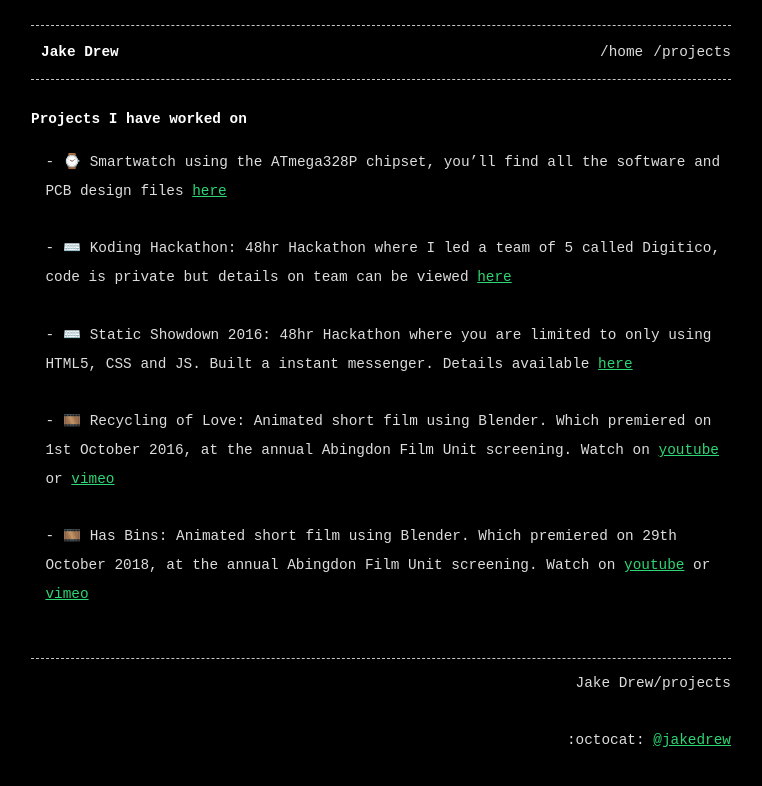
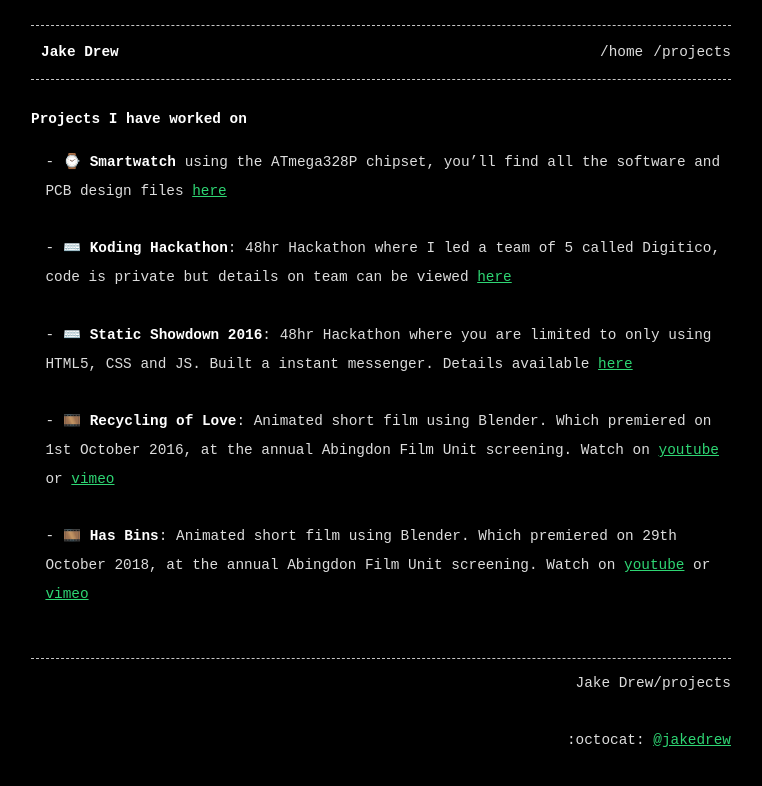
Before and after one commit to jakedrew/jakedrew.github.io, a Jekyll site: the page built from projects.md, in a window 1280 px wide. Shown: the top 786 px of the page, without its empty margins (259-1021 px from the left). Built offline with Jekyll 4.4.1, drawn with Linux system fonts in a browser that asks for light colours.

```diff
--- a/projects.md
+++ b/projects.md
@@ -6,11 +6,11 @@ title: Jake Drew
 ---
 ### Projects I have worked on
 
-- ⌚ Smartwatch using the ATmega328P chipset, you'll find all the software and PCB design files [here][smartwatch] <br><br>
-- ⌨️ Koding Hackathon: 48hr Hackathon where I led a team of 5 called Digitico, code is private but details on team can be viewed [here][koding] <br><br>
-- ⌨️ Static Showdown 2016: 48hr Hackathon where you are limited to only using HTML5, CSS and JS. Built a instant messenger. Details available [here][ss16] <br><br>
-- 🎞️ Recycling of Love: Animated short film using Blender. Which premiered on 1st October 2016, at the annual Abingdon Film Unit screening. Watch on [youtube][recyclingoflove] or [vimeo][recyclingoflovevimeo] <br><br>
-- 🎞️ Has Bins: Animated short film using Blender. Which premiered on 29th October 2018, at the annual Abingdon Film Unit screening. Watch on [youtube][hasbins] or [vimeo][hasbinsvimeo] <br><br>
+- ⌚ **Smartwatch** using the ATmega328P chipset, you'll find all the software and PCB design files [here][smartwatch] <br><br>
+- ⌨️ **Koding Hackathon**: 48hr Hackathon where I led a team of 5 called Digitico, code is private but details on team can be viewed [here][koding] <br><br>
+- ⌨️ **Static Showdown 2016**: 48hr Hackathon where you are limited to only using HTML5, CSS and JS. Built a instant messenger. Details available [here][ss16] <br><br>
+- 🎞️ **Recycling of Love**: Animated short film using Blender. Which premiered on 1st October 2016, at the annual Abingdon Film Unit screening. Watch on [youtube][recyclingoflove] or [vimeo][recyclingoflovevimeo] <br><br>
+- 🎞️ **Has Bins**: Animated short film using Blender. Which premiered on 29th October 2018, at the annual Abingdon Film Unit screening. Watch on [youtube][hasbins] or [vimeo][hasbinsvimeo] <br><br>
 
 [smartwatch]: https://github.com/jakedrew/SmartWatch
 [koding]: https://github.com/koding/global.hackathon
```
